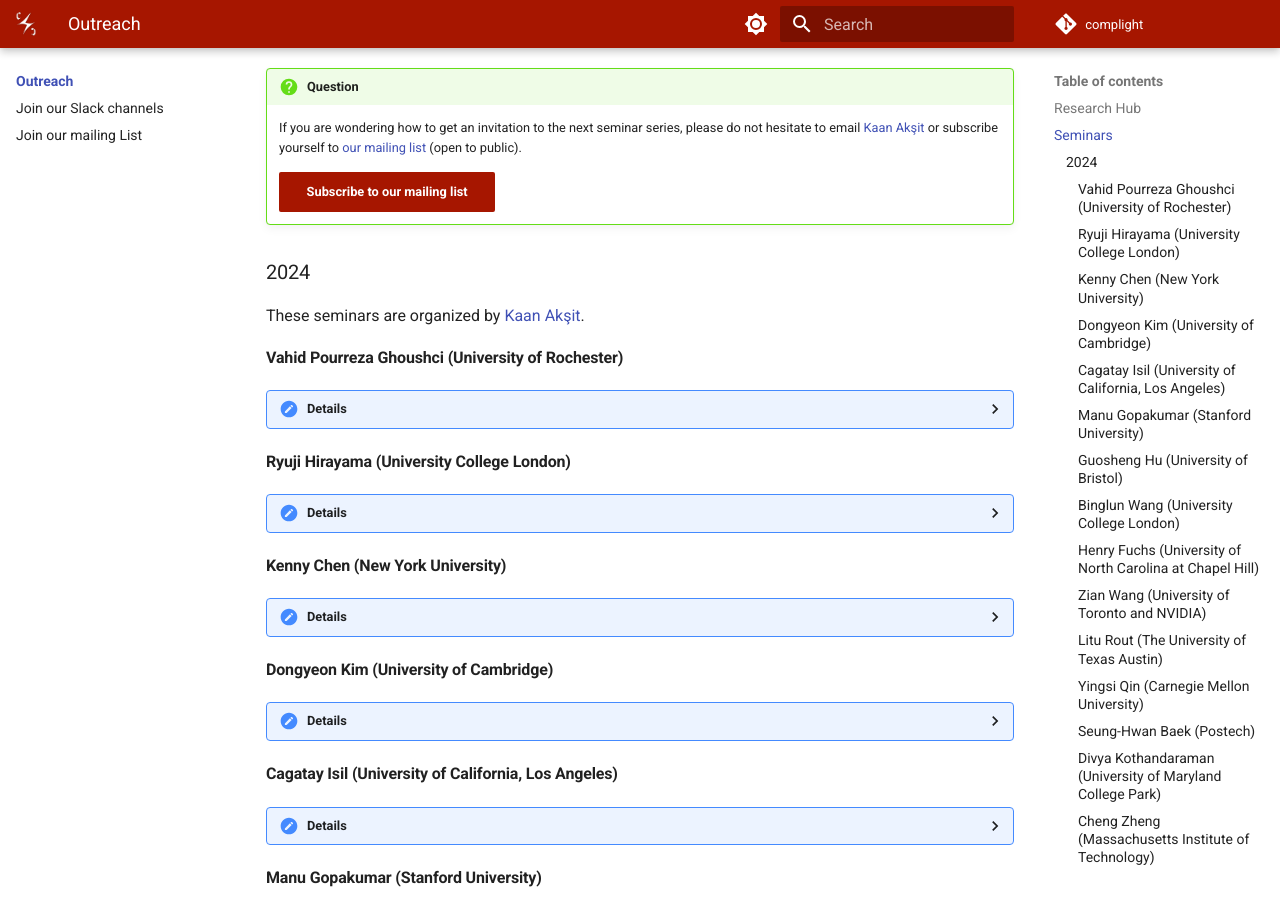
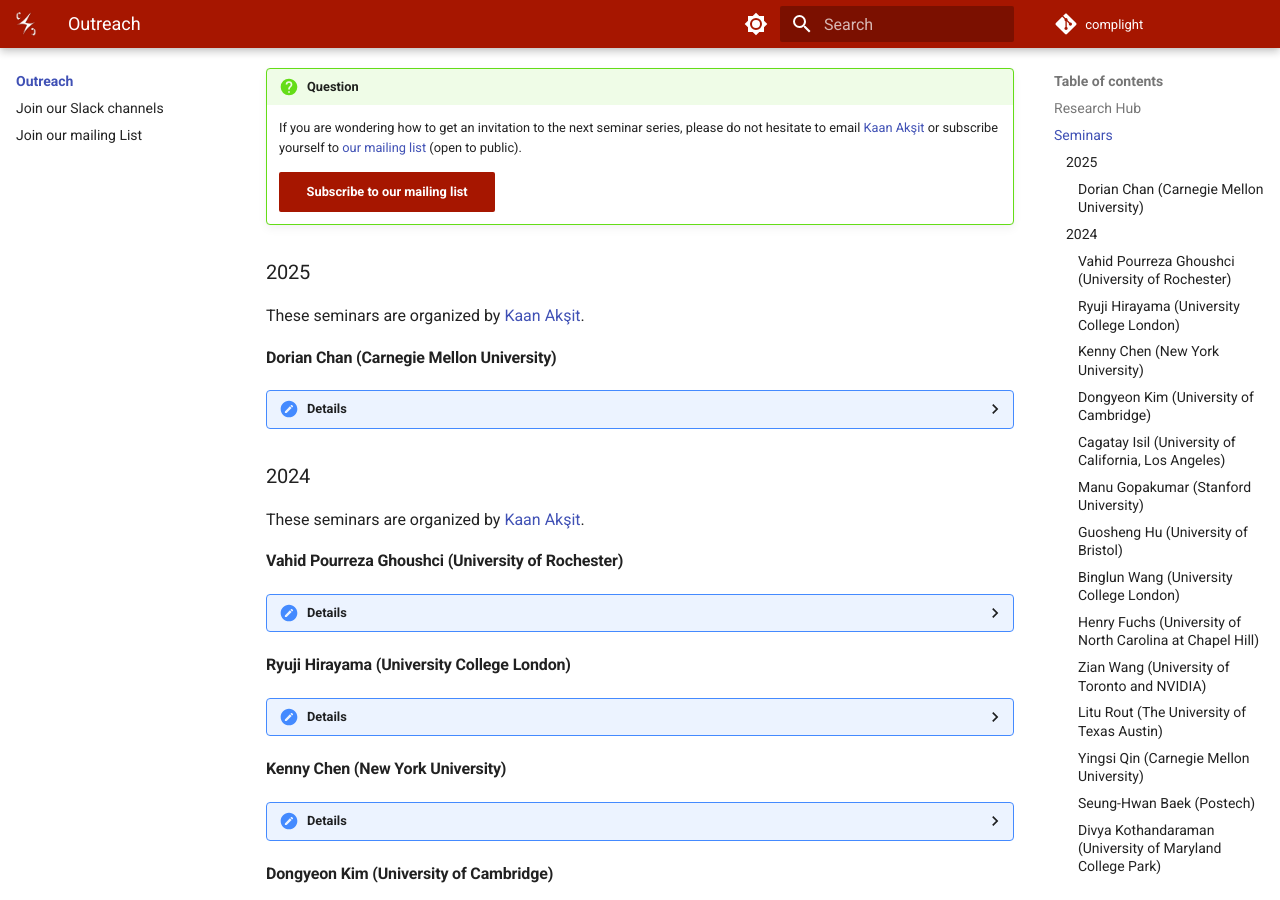
Before and after one commit to complight/complight.github.io, an MkDocs documentation site: the page built from docs/outreach/index.md, in a window 1280 px wide and 900 px high, scrolled down 929 px. Built offline with MkDocs 1.6.1 and Material for MkDocs 9.7.7, drawn with Linux system fonts in a browser that asks for light colours.

Commit message:
Updating the website.

```diff
--- a/docs/outreach/index.md
+++ b/docs/outreach/index.md
@@ -30,6 +30,23 @@ Overall, seminars are a blend of internal and external presenters.
     If you are wondering how to get an invitation to the next seminar series, please do not hesitate to email [Kaan Akşit](mailto:kaanaksit@kaanaksit.com) or subscribe yourself to [our mailing list](https://www.mailinglists.ucl.ac.uk/mailman/listinfo/high-beams-seminars) (open to public).
 
     [Subscribe to our mailing list](https://www.mailinglists.ucl.ac.uk/mailman/listinfo/high-beams-seminars){ .md-button .md-button--primary }
+
+
+### 2025
+These seminars are organized by [Kaan Akşit](https://kaanaksit.com).
+
+#### Dorian Chan (Carnegie Mellon University)
+
+??? Details
+    **Date:**
+    5th February 2025
+
+    **Presenter:** [Dorian Chan](https://dorianchan.com/), Ph.D. Candidate, Carnegie Mellon Universtiy
+
+    **Title:** Holographic Displays for Computer Vision
+
+    **Watch:** [Recording (Password protected)](https://liveuclac-my.sharepoint.com/:v:/g/personal/ucackak_ucl_ac_uk/EW_80Bhd03ZEhvs-vwygSfQBY03kVERACNbkyBxNJ94FsQ?nav=eyJyZWZlcnJhbEluZm8iOnsicmVmZXJyYWxBcHAiOiJTdHJlYW1XZWJBcHAiLCJyZWZlcnJhbFZpZXciOiJTaGFyZURpYWxvZy1MaW5rIiwicmVmZXJyYWxBcHBQbGF0Zm9ybSI6IldlYiIsInJlZmVycmFsTW9kZSI6InZpZXcifX0%3D&e=JdSgMl)
+
 
 
 ### 2024
```
